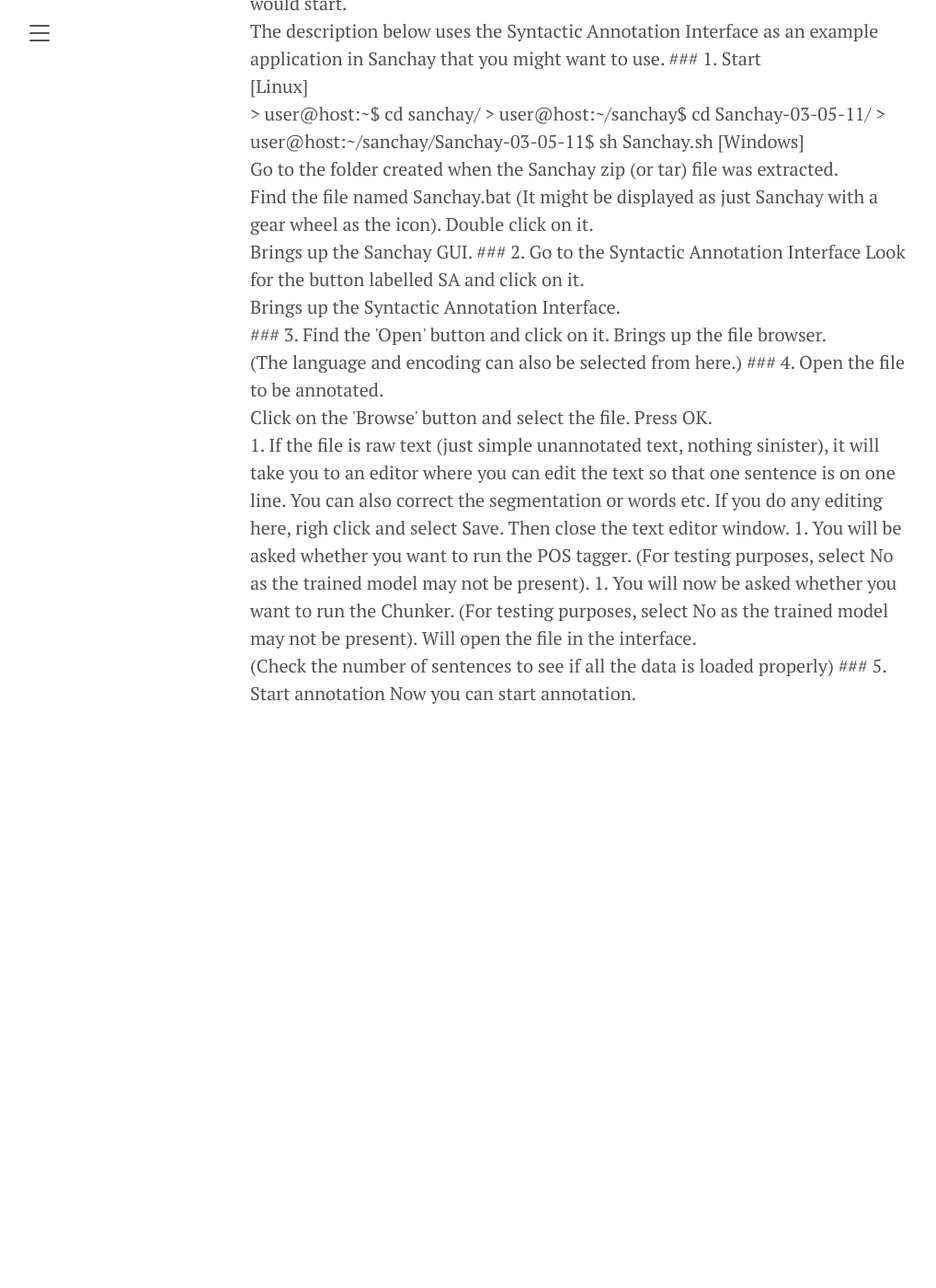
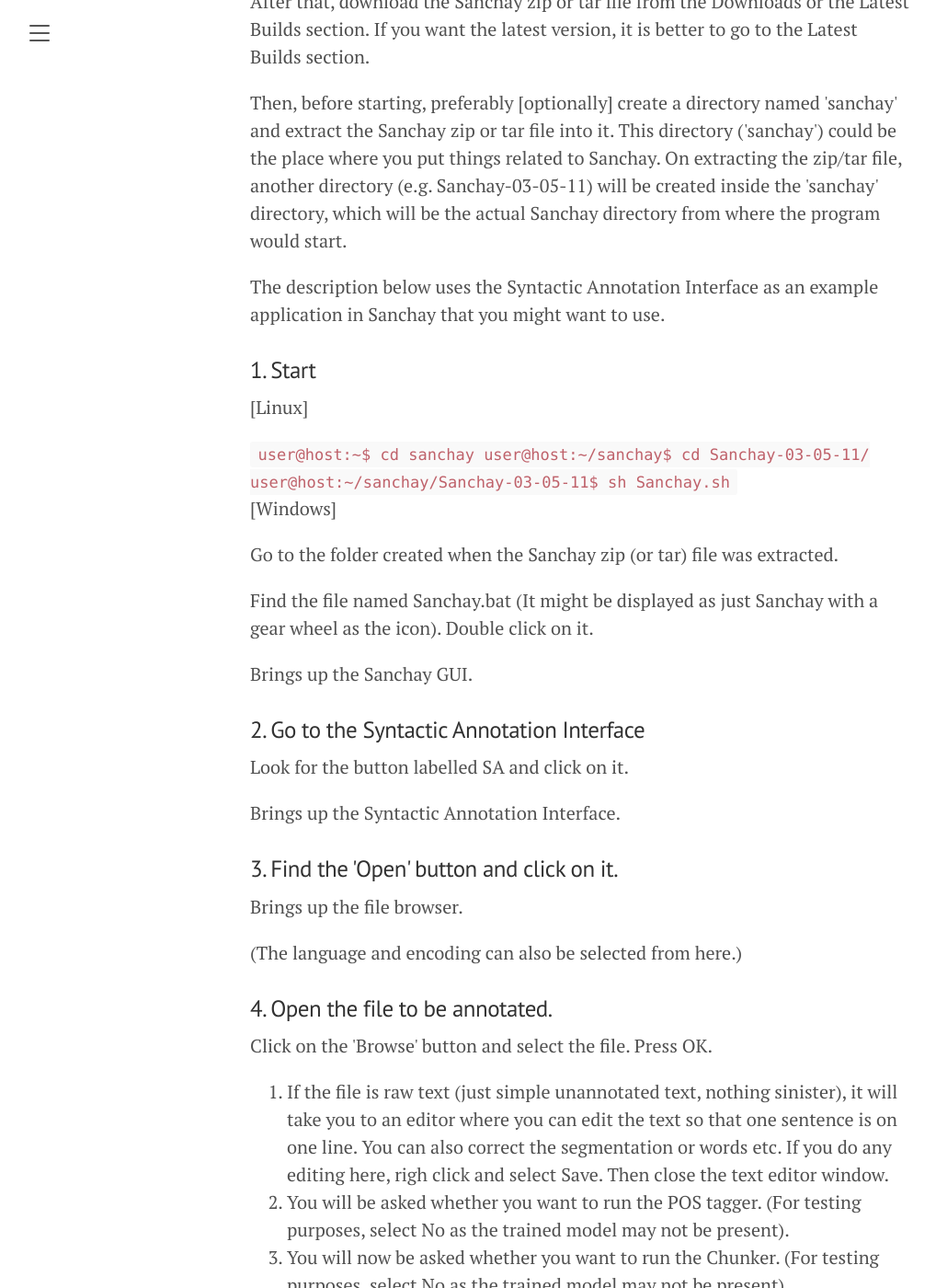
Before and after one commit to NLPSanchay/nlpsanchay.github.io, a Jekyll site: the page built from index.html, in a window 1280 px wide and 1400 px high, scrolled down 1283 px. Shown: the whole window at 92% size, without its empty margins (8-1026 px from the left). Built offline with Jekyll 4.4.1, drawn with Linux system fonts in a browser that asks for light colours; the list of posts is cut into pages by our own code; before the commit the page ends 2052 px from its top, so only the background shows below that; some of the changed text lies outside the part shown.

Commit message:
Corrected formatting
Corrected formatting

```diff
--- a/index.html
+++ b/index.html
@@ -3,62 +3,65 @@ layout: default
 title: A Collection of Tools and APIs for Language Processing
 ---
 
-Sanchay is an open source platform for working on languages, especially South Asian languages, using computers and also for developing Natural Language Processing (NLP) or other text processing applications. It consists of various tools and APIs for this purpose. It is still in the development stage and the design has not yet stabilized, but components like a text editor with customizable support for languages and encodings, annotation interfaces, etc. was first released as an experimental version (0.1) on Sourceforge.net. The next version (0.2) has been available on the Internet and has also been released on Sourceforge.net, along with the latest version (0.3). It is meant to be complementary to the other existing NLP tools and libraries.<br>
+<h1>A Collection of Tools and APIs for Language Processing</h1>
 
-Some of the components in the released version are: Syntactic annotation interface, generalised table and tree components, SSF (Shakti Standard Format) API, feature structure API, parallel corpus markup interface, customizable language and encoding support, Sanchay text editor, language and encoding identification, file splitter and format converter, task setup generator (only for syntactic annotation), a simple but powerful data structure called Properties Manager along with a GUI for purposes like customization of applications, a find/replace/extract tool, a CRF based automatic annotation tool, and a tree visualizer for phrase structure and dependency relations. Some recent additions include Sanchay Corpus Query Language (SCQL) and the Sanchay Shell. User documentation has been provided for some of these components. More will be added soon. Some API doc umentation for programmers will also be provided later.<br>
+<p>Sanchay is an open source platform for working on languages, especially South Asian languages, using computers and also for developing Natural Language Processing (NLP) or other text processing applications. It consists of various tools and APIs for this purpose. It is still in the development stage and the design has not yet stabilized, but components like a text editor with customizable support for languages and encodings, annotation interfaces, etc. was first released as an experimental version (0.1) on Sourceforge.net. The next version (0.2) has been available on the Internet and has also been released on Sourceforge.net, along with the latest version (0.3). It is meant to be complementary to the other existing NLP tools and libraries.</p>
 
-Sanchay has an object oriented architecture where the emphasis is on a design based on things like modularity, reusability, extensibility and maintainability. The implementation is purely in Java, which means it is platform independent and can be used on Windows as well as Linux without needing any extra setup except installing JDK or JRE.<br>
+<p>Some of the components in the released version are: Syntactic annotation interface, generalised table and tree components, SSF (Shakti Standard Format) API, feature structure API, parallel corpus markup interface, customizable language and encoding support, Sanchay text editor, language and encoding identification, file splitter and format converter, task setup generator (only for syntactic annotation), a simple but powerful data structure called Properties Manager along with a GUI for purposes like customization of applications, a find/replace/extract tool, a CRF based automatic annotation tool, and a tree visualizer for phrase structure and dependency relations. Some recent additions include Sanchay Corpus Query Language (SCQL) and the Sanchay Shell. User documentation has been provided for some of these components. More will be added soon. Some API doc umentation for programmers will also be provided later.</p>
 
-## How do I Start Using Sanchay?
+<p>Sanchay has an object oriented architecture where the emphasis is on a design based on things like modularity, reusability, extensibility and maintainability. The implementation is purely in Java, which means it is platform independent and can be used on Windows as well as Linux without needing any extra setup except installing JDK or JRE.</p>
 
-First ensure that the Sun (now Oracle) JDK 1.6 is installed on your system (the JDK that comes with Linux might not work).<br>
+<h2>How do I Start Using Sanchay?</h2>
 
-After that, download the Sanchay zip or tar file from the Downloads or the Latest Builds section. If you want the latest version, it is better to go to the Latest Builds section.<br>
+<p>First ensure that the Sun (now Oracle) JDK 1.6 is installed on your system (the JDK that comes with Linux might not work).</p>
 
-Then, before starting, preferably [optionally] create a directory named 'sanchay' and extract the Sanchay zip or tar file into it. This directory ('sanchay') could be the place where you put things related to Sanchay. On extracting the zip/tar file, another directory (e.g. Sanchay-03-05-11) will be created inside the 'sanchay' directory, which will be the actual Sanchay directory from where the program would start.<br>
+<p>After that, download the Sanchay zip or tar file from the Downloads or the Latest Builds section. If you want the latest version, it is better to go to the Latest Builds section.</p>
 
-The description below uses the Syntactic Annotation Interface as an example application in Sanchay that you might want to use.
+<p>Then, before starting, preferably [optionally] create a directory named 'sanchay' and extract the Sanchay zip or tar file into it. This directory ('sanchay') could be the place where you put things related to Sanchay. On extracting the zip/tar file, another directory (e.g. Sanchay-03-05-11) will be created inside the 'sanchay' directory, which will be the actual Sanchay directory from where the program would start.</p>
 
-### 1. Start<br>
+<p>The description below uses the Syntactic Annotation Interface as an example application in Sanchay that you might want to use.</p>
 
-[Linux]<br>
+<h3>1. Start</h3>
 
-> user@host:~$ cd sanchay/
-> user@host:~/sanchay$ cd Sanchay-03-05-11/
-> user@host:~/sanchay/Sanchay-03-05-11$ sh Sanchay.sh
+<p>[Linux]</p>
 
-[Windows]<br>
+<code>user@host:~$ cd sanchay
+user@host:~/sanchay$ cd Sanchay-03-05-11/
+user@host:~/sanchay/Sanchay-03-05-11$ sh Sanchay.sh</code>
 
-Go to the folder created when the Sanchay zip (or tar) file was extracted.<br>
+<p>[Windows]</p>
 
-Find the file named Sanchay.bat (It might be displayed as just Sanchay with a gear wheel as the icon). Double click on it.<br>
+<p>Go to the folder created when the Sanchay zip (or tar) file was extracted.</p>
 
-Brings up the Sanchay GUI.
+<p>Find the file named Sanchay.bat (It might be displayed as just Sanchay with a gear wheel as the icon). Double click on it.</p>
 
-### 2. Go to the Syntactic Annotation Interface
+<p>Brings up the Sanchay GUI.</p>
 
-Look for the button labelled SA and click on it.<br>
+<h3>2. Go to the Syntactic Annotation Interface</h3>
 
-Brings up the Syntactic Annotation Interface.<br>
+<p>Look for the button labelled SA and click on it.</p>
 
-### 3. Find the 'Open' button and click on it.
+<p>Brings up the Syntactic Annotation Interface.</p>
 
-Brings up the file browser.<br>
+<h3>3. Find the 'Open' button and click on it.</h3>
 
-(The language and encoding can also be selected from here.)
+<p>Brings up the file browser.</p>
 
-### 4. Open the file to be annotated.<br>
+<p>(The language and encoding can also be selected from here.)</p>
 
-Click on the 'Browse' button and select the file. Press OK.<br>
+<h3>4. Open the file to be annotated.</h3>
 
-1. If the file is raw text (just simple unannotated text, nothing sinister), it will take you to an editor where you can edit the text so that one sentence is on one line. You can also correct the segmentation or words etc. If you do any editing here, righ click and select Save. Then close the text editor window.
-1. You will be asked whether you want to run the POS tagger. (For testing purposes, select No as the trained model may not be present).
-1. You will now be asked whether you want to run the Chunker. (For testing purposes, select No as the trained model may not be present).
+<p>Click on the 'Browse' button and select the file. Press OK.</p>
 
-Will open the file in the interface.<br>
+<ol>
+<li>If the file is raw text (just simple unannotated text, nothing sinister), it will take you to an editor where you can edit the text so that one sentence is on one line. You can also correct the segmentation or words etc. If you do any editing here, righ click and select Save. Then close the text editor window.</li>
+<li>You will be asked whether you want to run the POS tagger. (For testing purposes, select No as the trained model may not be present).</li>
+<li>You will now be asked whether you want to run the Chunker. (For testing purposes, select No as the trained model may not be present).</li>
 
-(Check the number of sentences to see if all the data is loaded properly)
+<p>Will open the file in the interface.</p>
 
-### 5. Start annotation
+<p>(Check the number of sentences to see if all the data is loaded properly)</p>
 
-Now you can start annotation.
+<h3>5. Start annotation</h3>
+
+<p>Now you can start annotation.</p>
```
